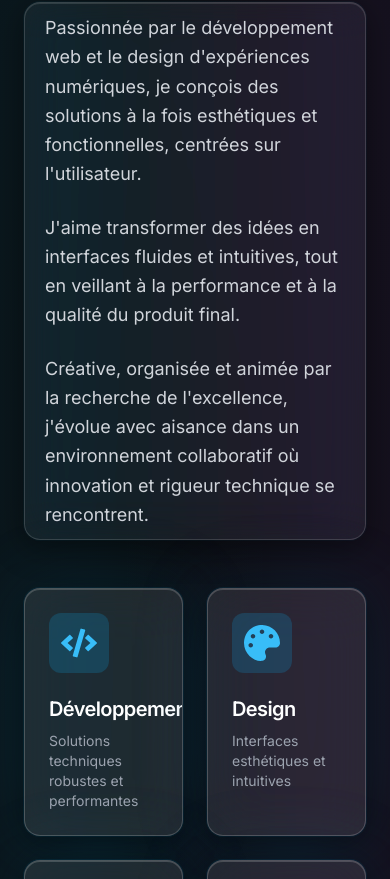
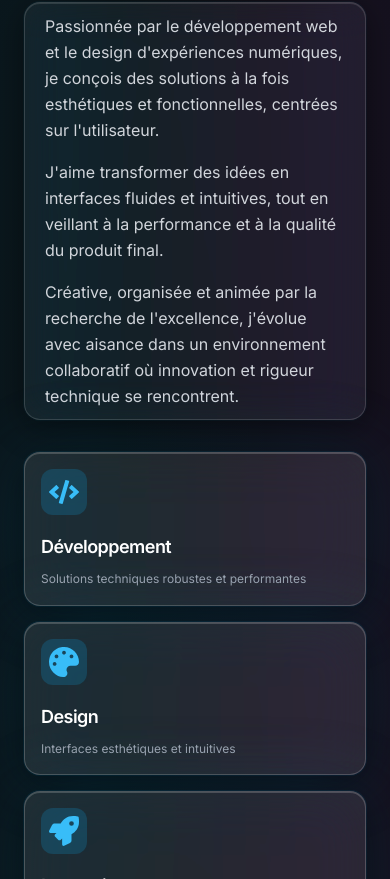
Before and after one commit to Safaa-Ettalhi/Portfolio, a React (Vite) app: page / in a window 390 px wide. Shown: the part 1285-2164 px from the top of the page. Built offline with nearby package versions, Linux system fonts and the light colour scheme.

Commit message:
Fix media query pour la grille About sur mobile - grid-cols-1 sur mobile, grid-cols-2 sur desktop

```diff
--- a/src/components/About.jsx
+++ b/src/components/About.jsx
@@ -41,23 +41,23 @@ const About = () => {
           </h2>
         </motion.div>
 
-        <div className="grid md:grid-cols-2 gap-12 items-center">
+        <div className="grid md:grid-cols-2 gap-8 md:gap-12 items-center">
           <motion.div
             initial={{ opacity: 0, x: -50 }}
             whileInView={{ opacity: 1, x: 0 }}
             viewport={{ once: true }}
             transition={{ duration: 0.6 }}
           >
-            <div className="glass p-8 rounded-2xl card-hover">
-              <p className="text-lg text-gray-300 leading-relaxed mb-6">
+            <div className="glass p-6 sm:p-8 rounded-2xl card-hover">
+              <p className="text-base sm:text-lg text-gray-300 leading-relaxed mb-4 sm:mb-6">
                 Passionnée par le développement web et le design d'expériences numériques,
                 je conçois des solutions à la fois esthétiques et fonctionnelles, centrées sur l'utilisateur.
               </p>
-              <p className="text-lg text-gray-300 leading-relaxed mb-6">
+              <p className="text-base sm:text-lg text-gray-300 leading-relaxed mb-4 sm:mb-6">
                 J'aime transformer des idées en interfaces fluides et intuitives, tout en veillant
                 à la performance et à la qualité du produit final.
               </p>
-              <p className="text-lg text-gray-300 leading-relaxed">
+              <p className="text-base sm:text-lg text-gray-300 leading-relaxed">
                 Créative, organisée et animée par la recherche de l'excellence, j'évolue avec aisance
                 dans un environnement collaboratif où innovation et rigueur technique se rencontrent.
               </p>
@@ -65,7 +65,7 @@ const About = () => {
           </motion.div>
 
           <motion.div
-            className="grid grid-cols-2 gap-6"
+            className="grid grid-cols-1 sm:grid-cols-2 gap-4 sm:gap-6"
             initial={{ opacity: 0, x: 50 }}
             whileInView={{ opacity: 1, x: 0 }}
             viewport={{ once: true }}
@@ -74,7 +74,7 @@ const About = () => {
             {features.map((feature, index) => (
               <motion.div
                 key={feature.title}
-                className="glass-strong p-6 rounded-2xl hover:bg-primary-500/20 transition-all duration-300 relative overflow-hidden group cursor-pointer card-hover"
+                className="glass-strong p-4 sm:p-6 rounded-2xl hover:bg-primary-500/20 transition-all duration-300 relative overflow-hidden group cursor-pointer card-hover"
                 initial={{ opacity: 0, y: 20 }}
                 whileInView={{ opacity: 1, y: 0 }}
                 viewport={{ once: true }}
@@ -84,14 +84,14 @@ const About = () => {
                 <div className="absolute inset-0 bg-gradient-to-br from-primary-500/10 to-purple-600/10 opacity-0 group-hover:opacity-100 transition-opacity duration-300"></div>
                 <div className="relative z-10">
                   <motion.div
-                    className="inline-block p-3 bg-primary-500/20 rounded-xl mb-4 group-hover:bg-primary-500/30 transition-colors"
+                    className="inline-block p-2 sm:p-3 bg-primary-500/20 rounded-xl mb-3 sm:mb-4 group-hover:bg-primary-500/30 transition-colors"
                     whileHover={{ rotate: 360 }}
                     transition={{ duration: 0.6 }}
                   >
-                    <feature.icon className="text-4xl text-primary-400" />
+                    <feature.icon className="text-3xl sm:text-4xl text-primary-400" />
                   </motion.div>
-                  <h3 className="text-xl font-semibold mb-2 group-hover:text-primary-400 transition-colors">{feature.title}</h3>
-                  <p className="text-gray-400 text-sm group-hover:text-gray-300 transition-colors">{feature.description}</p>
+                  <h3 className="text-lg sm:text-xl font-semibold mb-2 group-hover:text-primary-400 transition-colors">{feature.title}</h3>
+                  <p className="text-gray-400 text-xs sm:text-sm group-hover:text-gray-300 transition-colors leading-relaxed">{feature.description}</p>
                 </div>
               </motion.div>
             ))}
```
